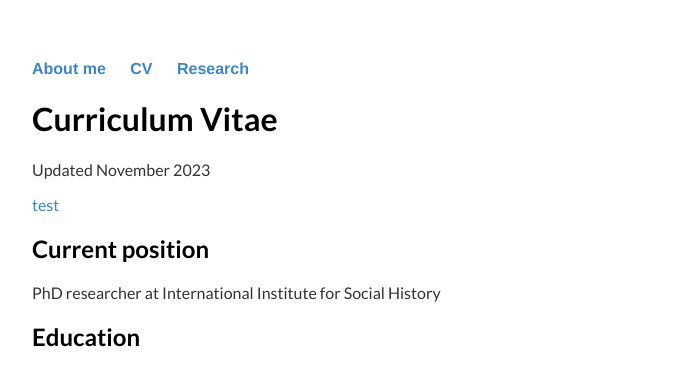
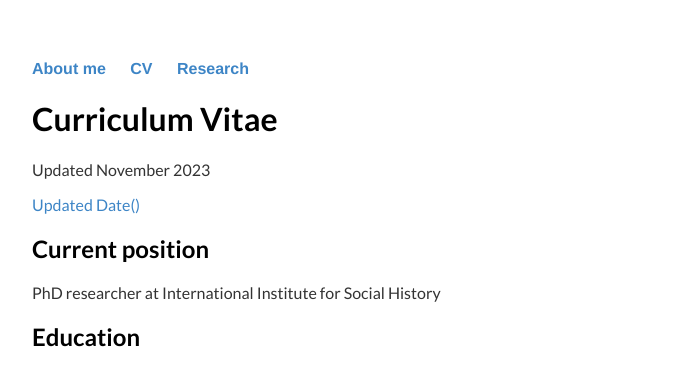
Before and after one commit to kok-joris/kok-joris.github.io, a Jekyll site: the page built from cv/index.html, in a window 1280 px wide. Shown: the top 372 px of the page, without its empty margins (160-848 px from the left). Built offline with Jekyll 4.4.1, drawn with Linux system fonts in a browser that asks for light colours; Markdown is read by kramdown in place of the engine named in the settings.

Commit message:
Update index.html

```diff
--- a/cv/index.html
+++ b/cv/index.html
@@ -13,7 +13,7 @@ title: CV
 	<h1>Curriculum Vitae</h1>
 	<p>Updated November 2023</p>
 
-<p><a href="https://kok-joris.github.io/images/HGGI tweets.pdf"> test</a></p>
+<p><a href="link"> Updated Date()</a></p>
 
 	<h2>Current position</h2>
 	<p>PhD researcher at International Institute for Social History</p>
```
